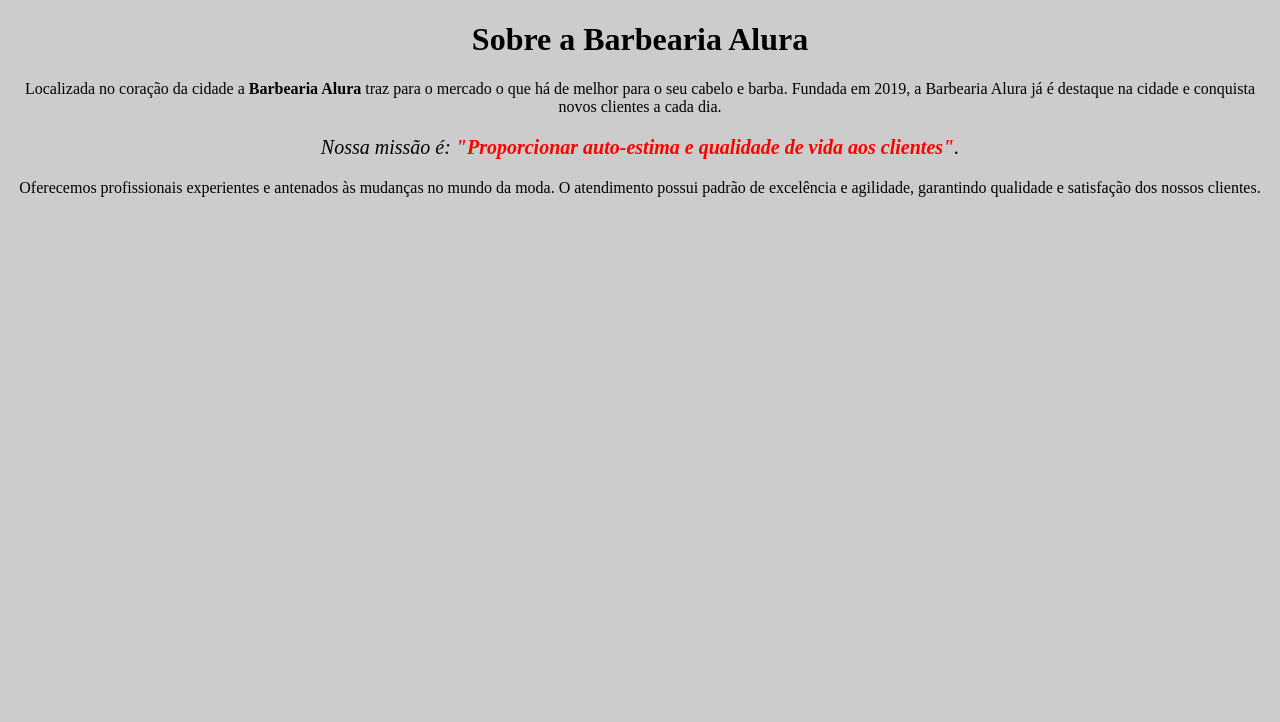
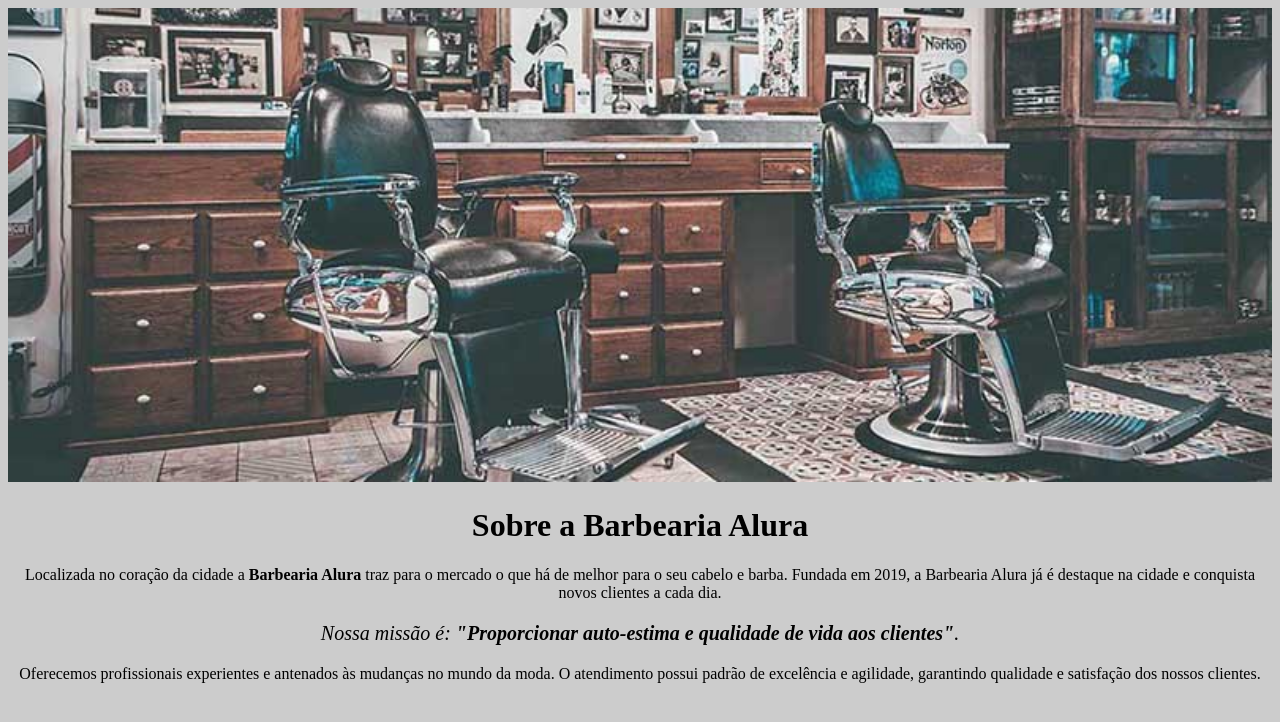
Before and after one commit to luizabizoni/mentoria_cloud_girls, a plain HTML site: page html5css3-pt1/index.html in a window 1280 px wide. Drawn offline with Linux system fonts and the light colour scheme.

Commit message:
Exercícios aula 04

```diff
--- a/html5css3-pt1/index.html
+++ b/html5css3-pt1/index.html
@@ -9,11 +9,13 @@
     </head>
 
     <body>
-        <h1 style="text-align: center">Sobre a Barbearia Alura</h1>
+        <img id="banner" src="imagens/banner.jpg">
+
+        <h1>Sobre a Barbearia Alura</h1>
 
         <p>Localizada no coração da cidade a <strong>Barbearia Alura</strong> traz para o mercado o que há de melhor para o seu cabelo e barba. Fundada em 2019, a Barbearia Alura já é destaque na cidade e conquista novos clientes a cada dia.</p>
 
-        <p style="font-size: 20px"><em>Nossa missão é: <strong>"Proporcionar auto-estima e qualidade de vida aos clientes"</strong>.</em></p>
+        <p id="missao"><em>Nossa missão é: <strong>"Proporcionar auto-estima e qualidade de vida aos clientes"</strong>.</em></p>
 
         <p>Oferecemos profissionais experientes e antenados às mudanças no mundo da moda. O atendimento possui padrão de excelência e agilidade, garantindo qualidade e satisfação dos nossos clientes.</p>
     </body>
--- a/html5css3-pt1/style.css
+++ b/html5css3-pt1/style.css
@@ -2,10 +2,14 @@ body{
     background: #CCCCCC;
 }
 
-p{
+#banner{
+    width: 100%;
+}
+
+h1, p{
     text-align: center;
 }
 
-em strong {
-    color: #FF0000;
+#missao{
+    font-size: 20px;
 }
```
Also changed, not shown: html5css3-pt1/imagens/banner.jpg (added).
